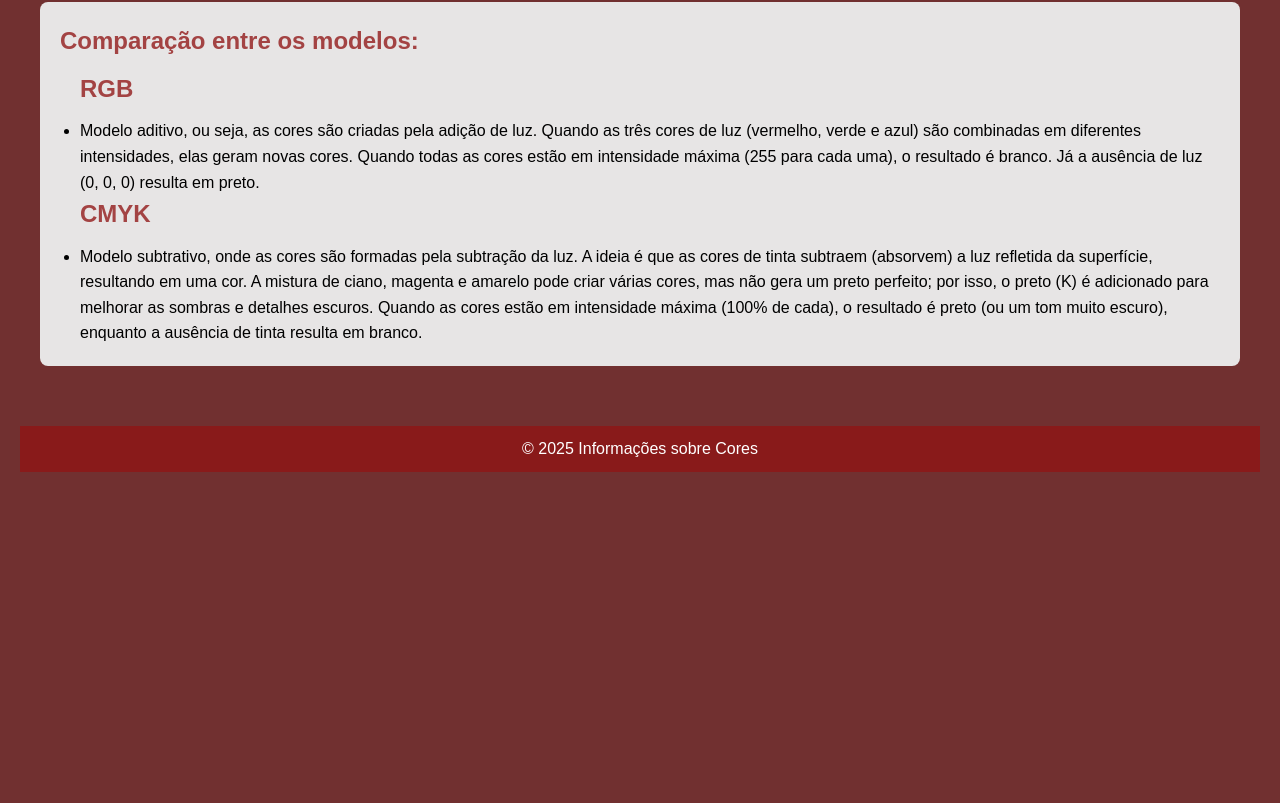
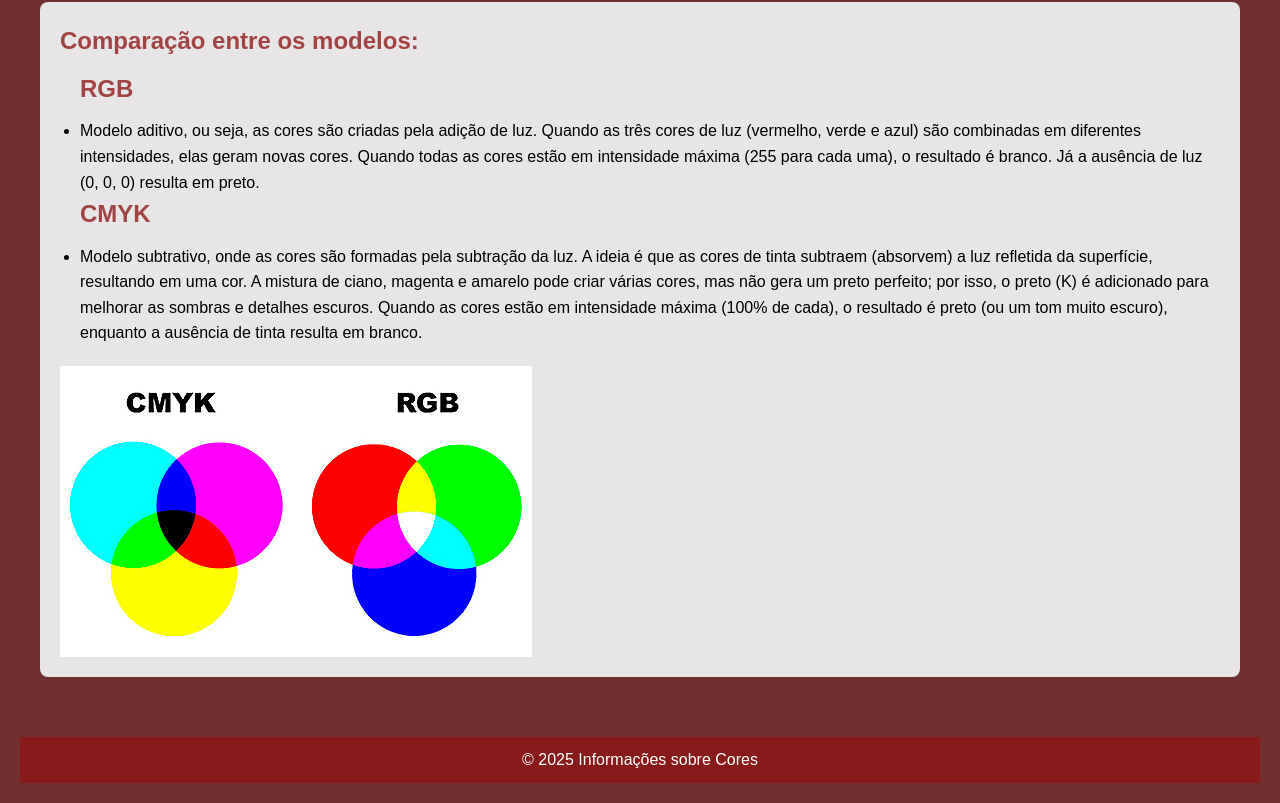
Before and after one commit to dreydei1/rgb-cmyk, a plain HTML site: page index.html in a window 1280 px wide. Shown: the part 1687-2490 px from the top of the page. Before the commit the page ends 2179 px from the top, so only its background shows below. Drawn offline with Linux system fonts and the light colour scheme.

Commit message:
finalizado

```diff
--- a/index.html
+++ b/index.html
@@ -71,7 +71,7 @@
                         Quando as cores estão em intensidade máxima (100% de cada), o resultado é preto (ou um tom muito escuro), enquanto a ausência de tinta resulta em branco.
 
                 </ul>
-                <imgsrc="img3.jpg" alt="Exemplo RGB">
+                <img src="img3.jpg" alt="Exemplo RGB">
             </section>
     </main>
 
```
